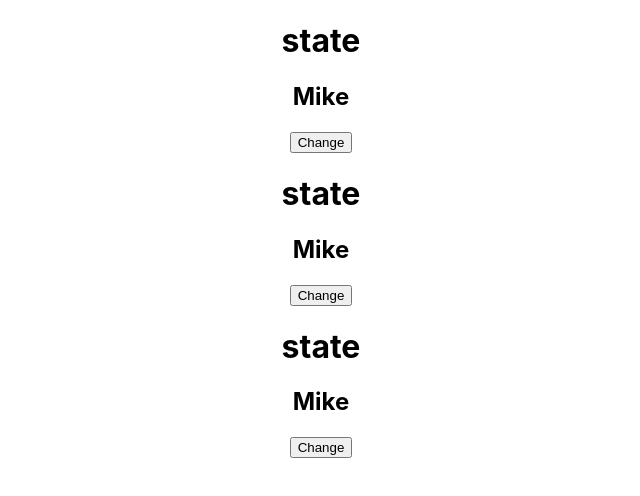
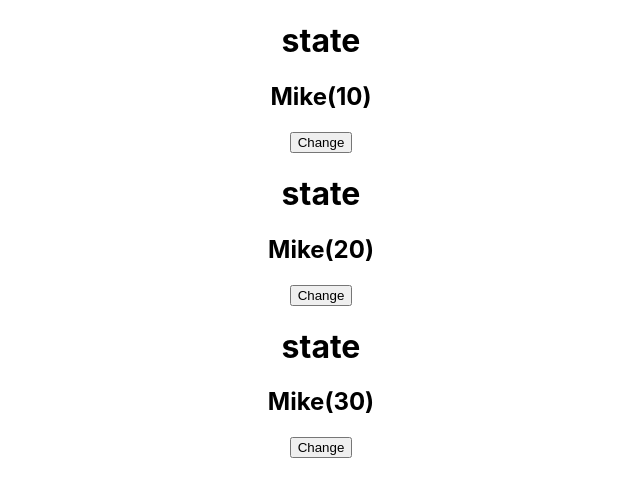
Before and after one commit to sinbum/reactPractice, a React (Create React App) app: page / in a window 1280 px wide. Shown: the top 496 px of the page, without its empty margins (319-959 px from the left). Built offline with nearby package versions, Linux system fonts and the light colour scheme.

Commit message:
useState사용으로 버튼누르면 나이 값 올리기

```diff
--- a/src/App.js
+++ b/src/App.js
@@ -8,9 +8,9 @@ function App() {
 
 
       {/* 컴포넌트를 만들고 재사용 할경우 각각의 컴포넌트의 상태값들은 같이 변하지 않음을 인지하고 있어야한다. */}
-       <Hello></Hello>
-       <Hello></Hello>
-       <Hello></Hello>
+       <Hello age={10}></Hello>
+       <Hello age={20}></Hello>
+       <Hello age={30}></Hello>
 
 
 
--- a/src/practice/Hello.js
+++ b/src/practice/Hello.js
@@ -2,17 +2,19 @@ import { useState } from "react";
 
 
 
-export default function Hello() {
+export default function Hello(props) {
+    //console.log(props);
     const[name, setName] = useState('Mike');
-
+    const[age, setAge] = useState(props.age);
 
     return(
         <div>
             <h1>state</h1>
-            <h2 id="name">{name}</h2>
+            <h2 id="name">{name}({age})</h2>
            <button onClick={()=>{
                  const newName = name === 'Mike' ? 'Jain' : 'Mike';
                  setName(newName);
+                 setAge(age+1);
            }}>Change</button>
 
         </div>
```
